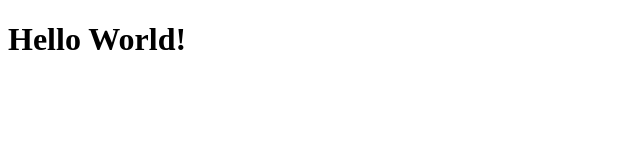
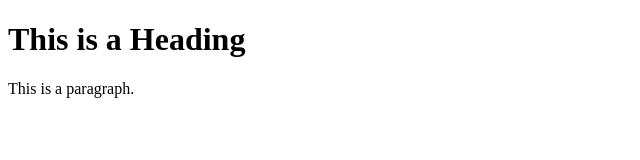
Before and after one commit to Charnit/charnit.bhatia.gith, a plain HTML site: page index.html in a window 1280 px wide. Shown: the whole page, without its empty margins (0-640 px from the left). Drawn offline with Linux system fonts and the light colour scheme.

Commit message:
Update index.html

```diff
--- a/index.html
+++ b/index.html
@@ -1,10 +1,12 @@
 <!DOCTYPE html>
-</html>
+<html>
 <head>
-    <meta charset="utf-8" />
-    <title>My first page</title>
+<title>Page Title</title>
 </head>
 <body>
-    <h1>Hello World!</h1>
+
+<h1>This is a Heading</h1>
+<p>This is a paragraph.</p>
+
 </body>
 </html>
```
